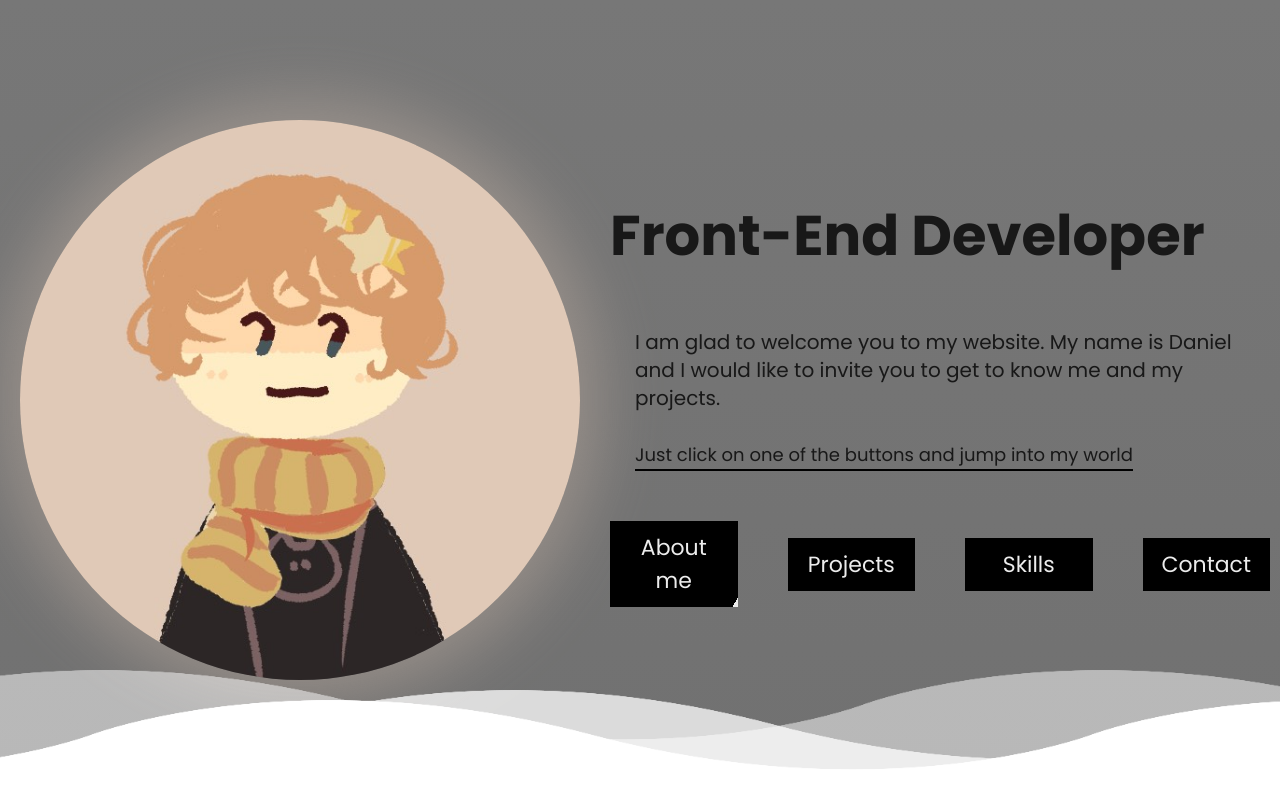
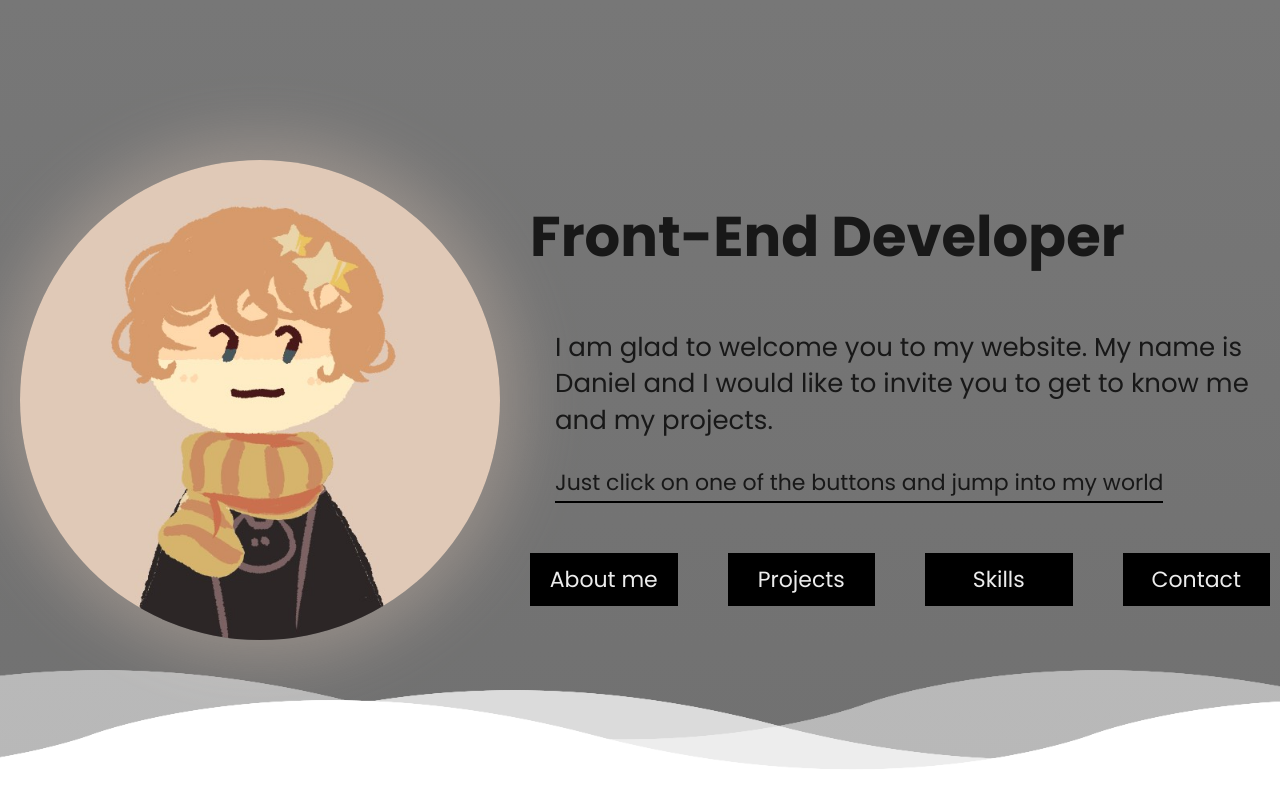
Before and after one commit to Biszku/Portfolio, a Next.js app: page / in a window 1280 px wide. Shown: the top 808 px of the page. Built offline with nearby package versions, Linux system fonts and the light colour scheme.

Commit message:
RWD under work

```diff
--- a/src/components/LandingPage/ScrollingSection/Sections/Welcome/Welcome.module.scss
+++ b/src/components/LandingPage/ScrollingSection/Sections/Welcome/Welcome.module.scss
@@ -5,19 +5,14 @@
   height: 100svh;
 
   display: grid;
-  // grid-template-columns: 66.5rem 1fr;
   grid-template-columns: 70svh 1fr;
   grid-template-rows: auto auto;
   column-gap: 5rem;
   place-content: center;
 
-  // @media (max-width: 102.125em) {
-  //   grid-template-columns: 61.5rem 1fr;
-  // }
-
-  // @media (max-width: 87em) {
-  //   grid-template-columns: 55rem 1fr;
-  // }
+  @media (max-width: 105.5625em) {
+    grid-template-columns: 60svh 1fr;
+  }
 
   &_avatar {
     width: 100%;
@@ -51,7 +46,7 @@
       text-transform: capitalize;
 
       @media (max-width: 102.125em) {
-        font-size: 6.2rem;
+        font-size: 6rem;
       }
 
       @media (max-width: 87em) {
@@ -78,19 +73,11 @@
       font-size: 2.6rem;
       line-height: 1.4;
 
-      @media (max-width: 102.125em) {
-        font-size: 2rem;
-      }
-
       & p:last-child {
         width: max-content;
         font-size: 2.2rem;
         border-bottom: 0.2rem solid black;
         padding-bottom: 0.2rem;
-
-        @media (max-width: 102.125em) {
-          font-size: 1.8rem;
-        }
       }
     }
   }
```
